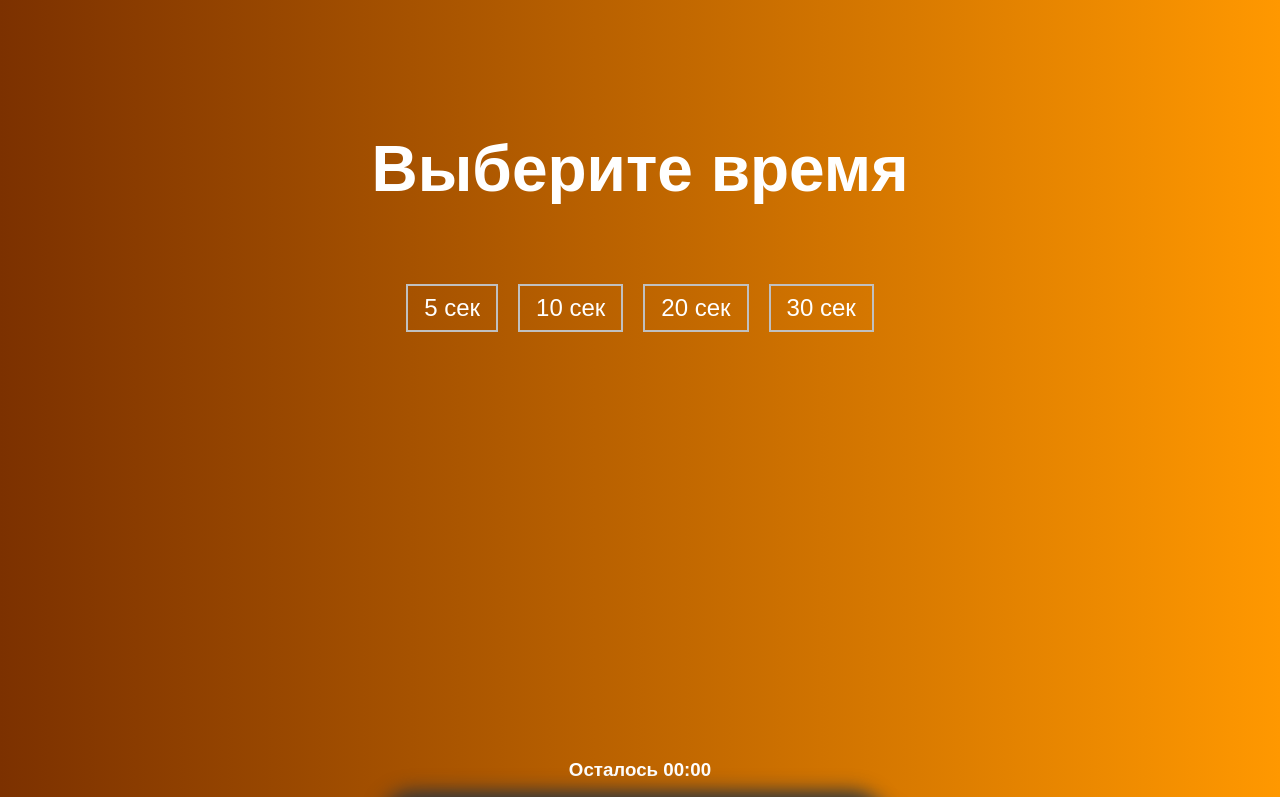
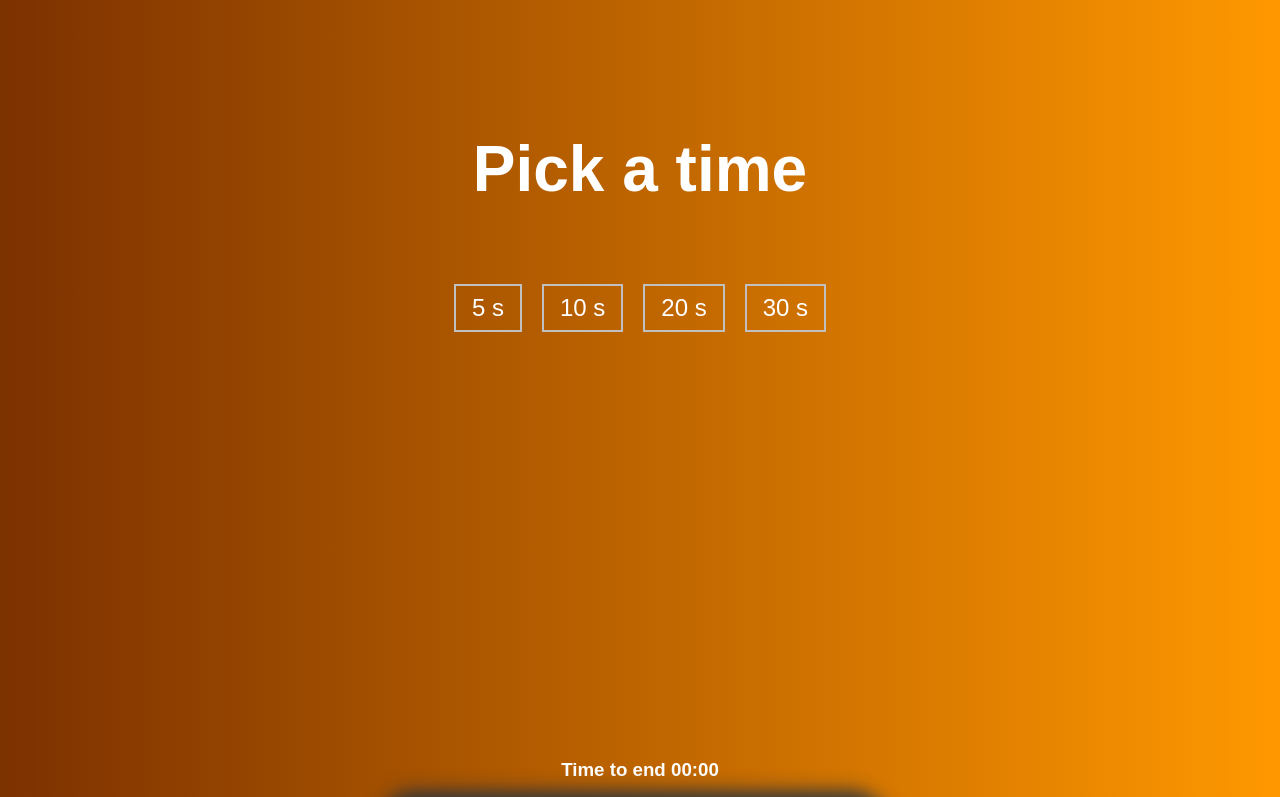
Before and after one commit to Mace5ta/aim-game, a plain HTML site: page index.html in a window 1280 px wide. Shown: the part 980-1777 px from the top of the page. Drawn offline with Linux system fonts and the light colour scheme; a web font is replaced by a local one.

```diff
--- a/app.js
+++ b/app.js
@@ -53,7 +53,7 @@ function setTime(value) {
 
 function finishGame() {
     timeEl.parentNode.classList.add('hide') //удаляем родителя timeEl
-    board.innerHTML = `<h1>Счет: <span class="primary">${score}</span></h1>`
+    board.innerHTML = `<h1>Result: <span class="primary">${score}</span></h1>`
 }
 
 function createRandomCircle() {
--- a/index.html
+++ b/index.html
@@ -1,48 +1,49 @@
 <!DOCTYPE html>
 <html lang="en">
 <head>
-    <meta charset="UTF-8" />
-    <meta name="viewport" content="width=device-width, initial-scale=1.0" />
-    <link rel="stylesheet" href="styles.css" />
+    <meta charset="UTF-8"/>
+    <meta name="viewport" content="width=device-width, initial-scale=1.0"/>
+    <link rel="stylesheet" href="styles.css"/>
     <link rel="icon" type="image/x-icon" href="./assets/favicon.ico">
     <title>Aim Training</title>
 </head>
 <body>
 <div class="screen">
-      <h1>Тренировка реакции</h1>
-      <a href="#" class="start" id="start">Начать игру</a>
+    <h1>Aim Training</h1>
+    <a href="#" class="start" id="start">Start game</a>
 </div>
 
 <div class="screen">
-      <h1>Выберите время</h1>
+    <h1>Pick a time</h1>
     <ul class="time-list" id="time-list">
         <li>
             <button class="time-btn" data-time="5">
-            5 сек
+                5 s
             </button>
         </li>
         <li>
             <button class="time-btn" data-time="10">
-            10 сек
+                10 s
             </button>
         </li>
         <li>
             <button class="time-btn" data-time="20">
-            20 сек
+                20 s
             </button>
         </li>
         <li>
             <button class="time-btn" data-time="30">
-            30 сек
+                30 s
             </button>
         </li>
     </ul>
 </div>
 
 <div class="screen">
-      <h3>Осталось <span id="time">00:00</span></h3>
+    <h3>Time to end <span id="time">00:00</span></h3>
     <div class="board" id="board"></div>
 </div>
+
 <script src="app.js"></script>
 </body>
 </html>
```
Also changed, not shown: styles.css (indentation only). Lines whose indentation alone changed are shown as unchanged.
